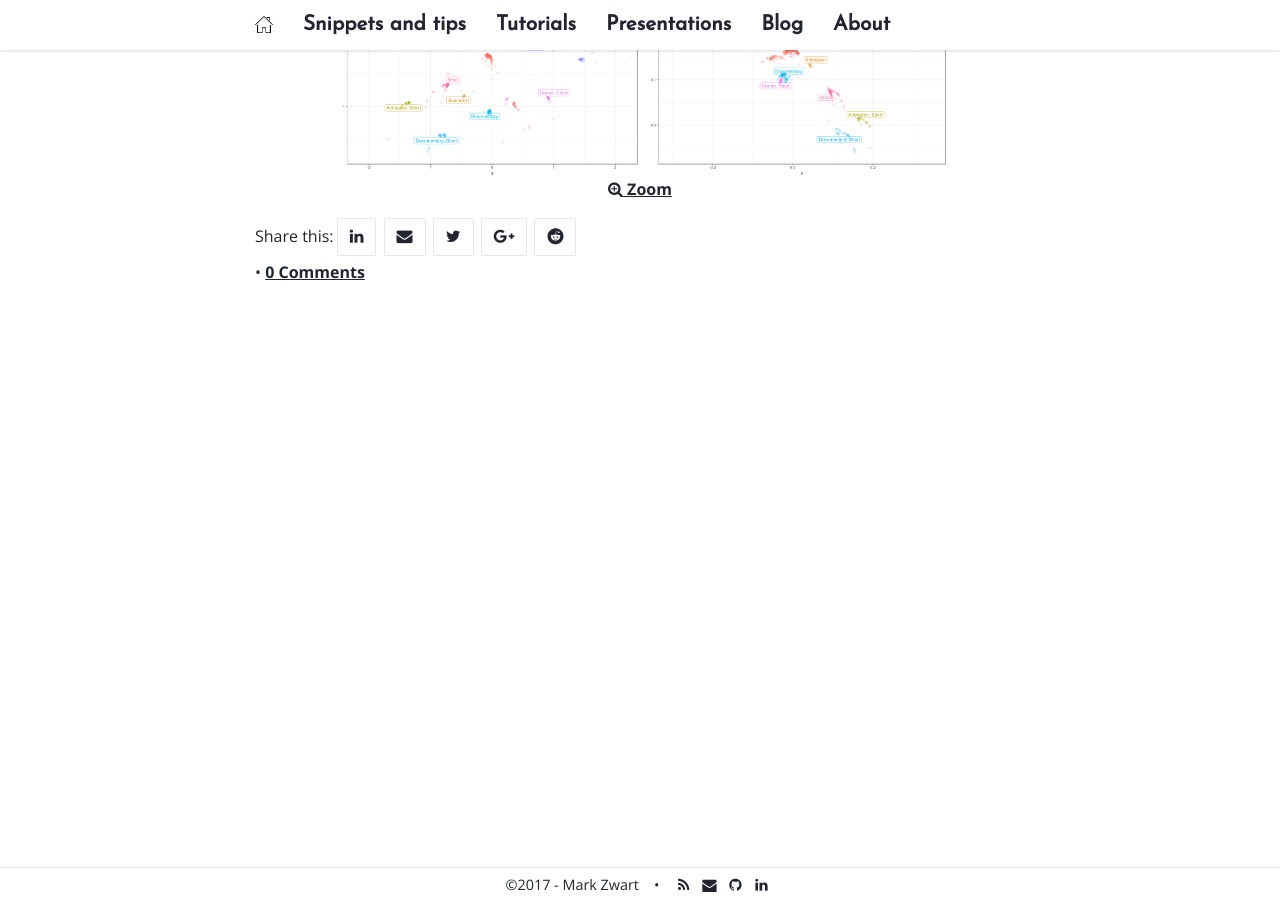
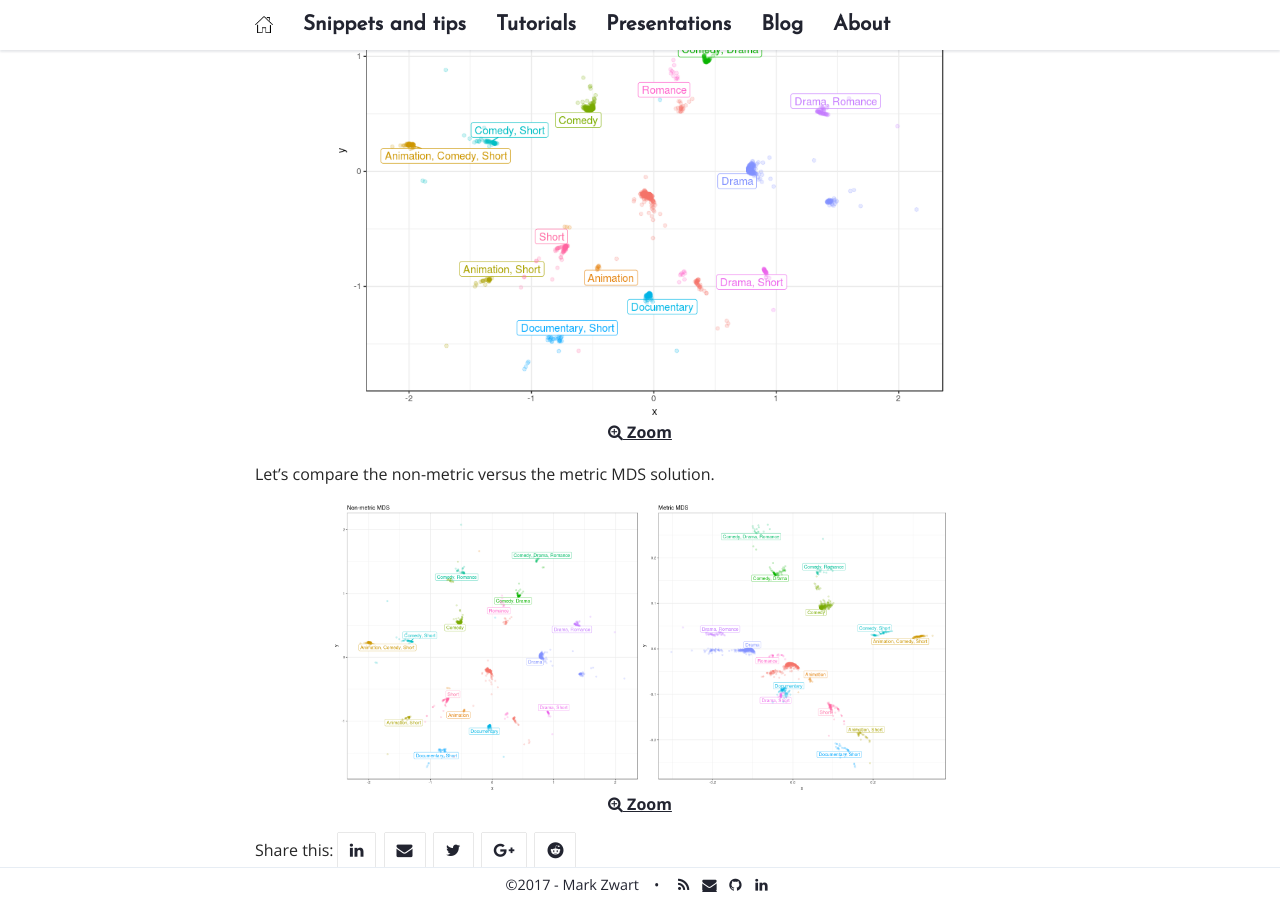
Before and after one commit to mark-me/mark-me.github.io, a Jekyll site: the page built from _pages/tutorials/mds/mds.md, in a window 1280 px wide and 900 px high, scrolled down 4211 px. Built offline with Jekyll 4.4.1, drawn with Linux system fonts in a browser that asks for light colours; nearby versions of some CDN libraries; comment, search, counter and statistics services are not loaded.

Commit message:
Update mds.md

````diff
--- a/_pages/tutorials/mds/mds.md
+++ b/_pages/tutorials/mds/mds.md
@@ -97,6 +97,15 @@ So let's get the MDS solution:
 mds_nonmetric <- monoMDS(dist_gower)
 ```
 
+
+{:refdef: style="text-align: center;"}
+<a href="/_pages/tutorials/mds/mds-nonmetric.png" target="_blank">
+<img src="/_pages/tutorials/mds/mds-nonmetric.png" alt="Non-metric MDS" align="center" width="80%" height="80%"/><br>
+<i class='fa fa-search-plus '></i> Zoom</a>
+{: refdef}
+
+Let's compare the non-metric versus the metric MDS solution.
+
 {:refdef: style="text-align: center;"}
 <a href="/_pages/tutorials/mds/mds-metric-vs-nonmetric.png" target="_blank">
 <img src="/_pages/tutorials/mds/mds-metric-vs-nonmetric.png" alt="Metric versus non-metric MDS" align="center" width="80%" height="80%"/><br>
````
